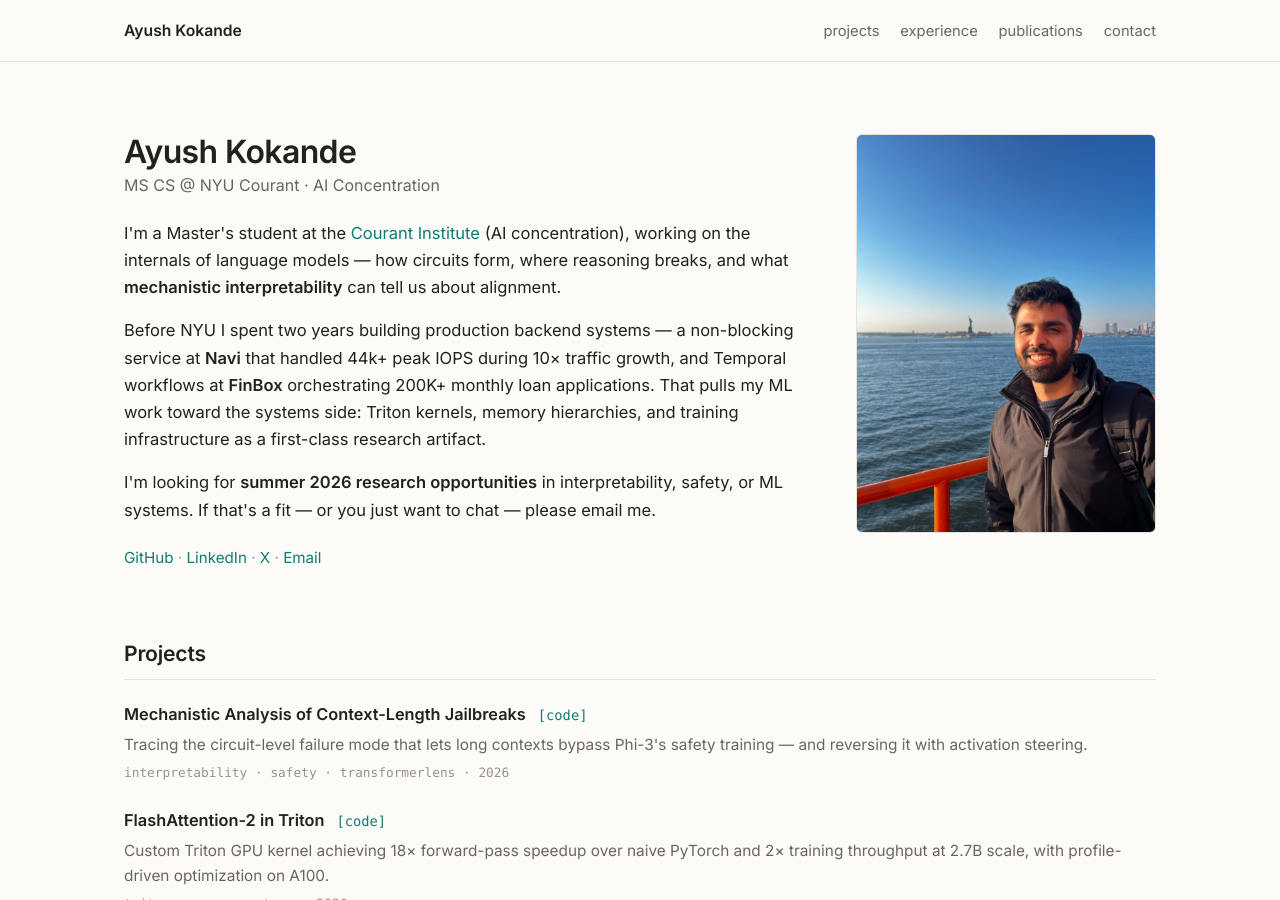
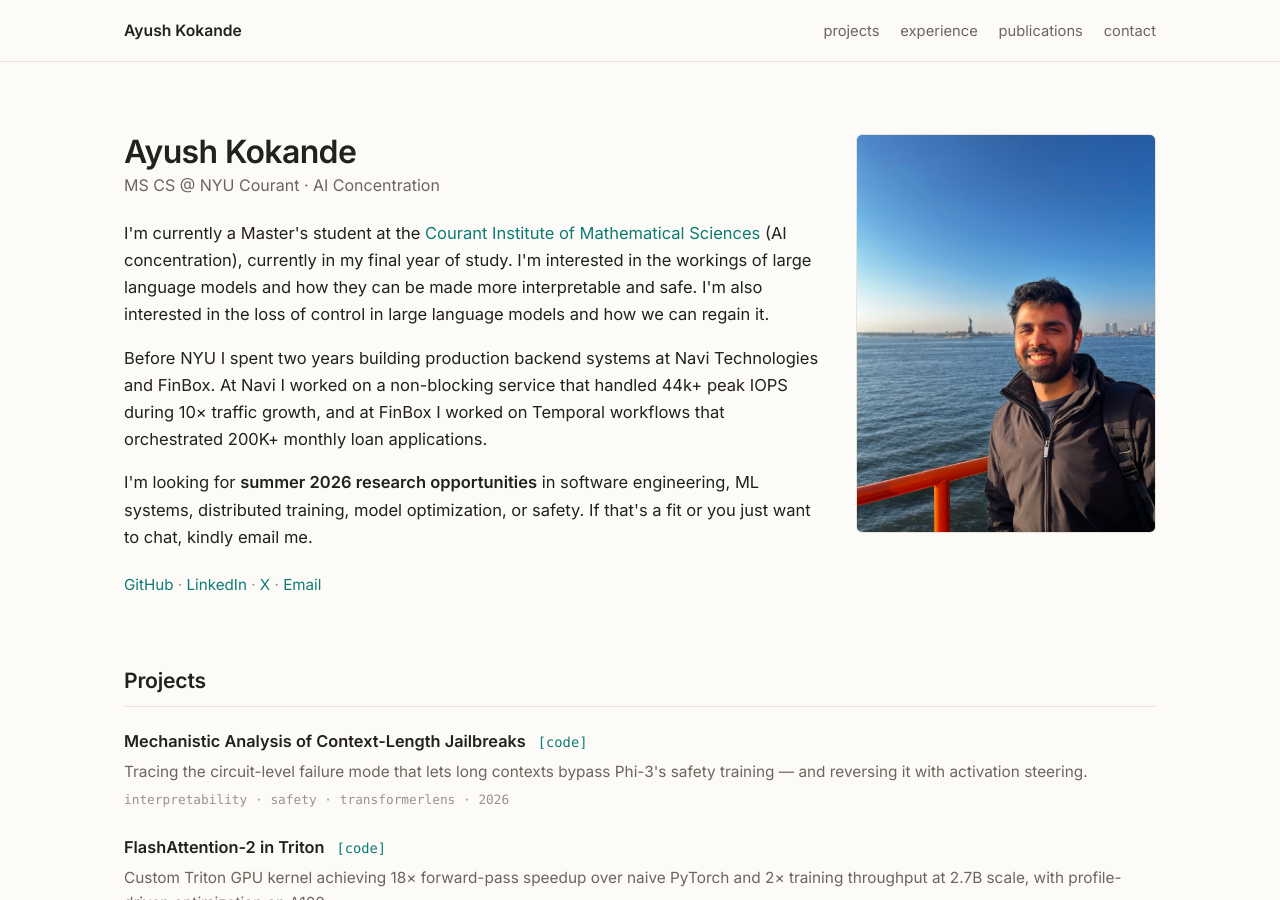
Before and after one commit to ayushkokande/ayushkokande.github.io, a Jekyll site: the page built from index.html, in a window 1280 px wide and 900 px high. Built offline with Jekyll 4.4.1, drawn with Linux system fonts in a browser that asks for light colours.

```diff
--- a/index.html
+++ b/index.html
@@ -10,21 +10,17 @@ title: ""
     <p class="profile-affil">MS CS @ NYU Courant · AI Concentration</p>
 
     <p>
-      I'm a Master's student at the <a href="https://cs.nyu.edu/">Courant Institute</a> (AI
-      concentration), working on the internals of language models — how circuits form, where
-      reasoning breaks, and what <strong>mechanistic interpretability</strong> can tell us about
-      alignment.
+      I'm currently a Master's student at the <a href="https://cs.nyu.edu/">Courant Institute of Mathematical Sciences</a> (AI
+      concentration), currently in my final year of study. I'm interested in the workings of large language models and how they can be made more interpretable and safe.
+      I'm also interested in the loss of control in large language models and how we can regain it.
     </p>
     <p>
-      Before NYU I spent two years building production backend systems — a non-blocking service at
-      <strong>Navi</strong> that handled 44k+ peak IOPS during 10× traffic growth, and Temporal
-      workflows at <strong>FinBox</strong> orchestrating 200K+ monthly loan applications. That pulls
-      my ML work toward the systems side: Triton kernels, memory hierarchies, and training
-      infrastructure as a first-class research artifact.
+      Before NYU I spent two years building production backend systems at Navi Technologies and FinBox. At Navi I worked on a non-blocking service that handled 44k+ peak IOPS during 10× traffic growth, and at FinBox I worked on Temporal workflows that orchestrated 200K+ monthly loan applications.
     </p>
     <p>
-      I'm looking for <strong>summer 2026 research opportunities</strong> in interpretability,
-      safety, or ML systems. If that's a fit — or you just want to chat — please email me.
+      I'm looking for <strong>summer 2026 research opportunities</strong> in software engineering,
+      ML systems, distributed training, model optimization, or safety. If that's a fit or you just
+      want to chat, kindly email me.
     </p>
 
     <p class="profile-links">
```
Also changed, not shown: _projects/flashattention-triton.md (+1 -1 lines), _projects/mechanistic-jailbreaks.md (+1 -1 lines), _projects/transformer-from-scratch.md (+1 -1 lines).
